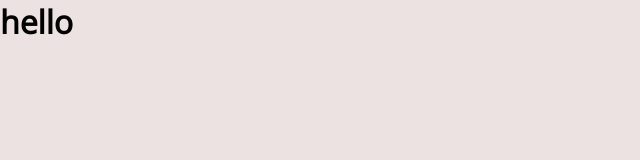
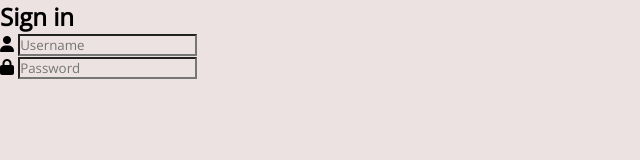
Before and after one commit to kaibalyajena/animated-login-form, a plain HTML site: page index.html in a window 1280 px wide. Shown: the whole page, without its empty margins (0-640 px from the left). Drawn offline with nearby package versions, Linux system fonts and the light colour scheme.

Commit message:
images and html

```diff
--- a/index.html
+++ b/index.html
@@ -7,9 +7,29 @@
     <title>Animated Login</title>
     <link rel="stylesheet" href="styles.css">
     <link href="https://fonts.googleapis.com/css2?family=Open+Sans:wght@300&display=swap" rel="stylesheet">
+    <link rel="stylesheet" href="https://cdnjs.cloudflare.com/ajax/libs/font-awesome/6.1.2/css/all.min.css" integrity="sha512-1sCRPdkRXhBV2PBLUdRb4tMg1w2YPf37qatUFeS7zlBy7jJI8Lf4VHwWfZZfpXtYSLy85pkm9GaYVYMfw5BC1A==" crossorigin="anonymous" referrerpolicy="no-referrer" />
 </head>
 <body>
-    <h1>hello</h1>
+    <div class="container">
+        <div class="forms-container">
+            <div class="signin-signup">
+                <form action="" class="signin-form">
+                    <h2>Sign in</h2>
+                    <div class="input-field">
+                        <i class="fas fa-user"></i>
+                        <input type="text" placeholder="Username">
+                    </div>
+                    <div class="input-field">
+                        <i class="fas fa-lock"></i>
+                        <input type="password" placeholder="Password">
+                    </div>
+                </form>
+            </div>
+        </div>
+        <div class="panel-container">
+
+        </div>
+    </div>
     <script src="script.js"></script>
 </body>
 </html>
```
Also changed, not shown: desk.svg (added), rocket.svg (added), 1 other file.
